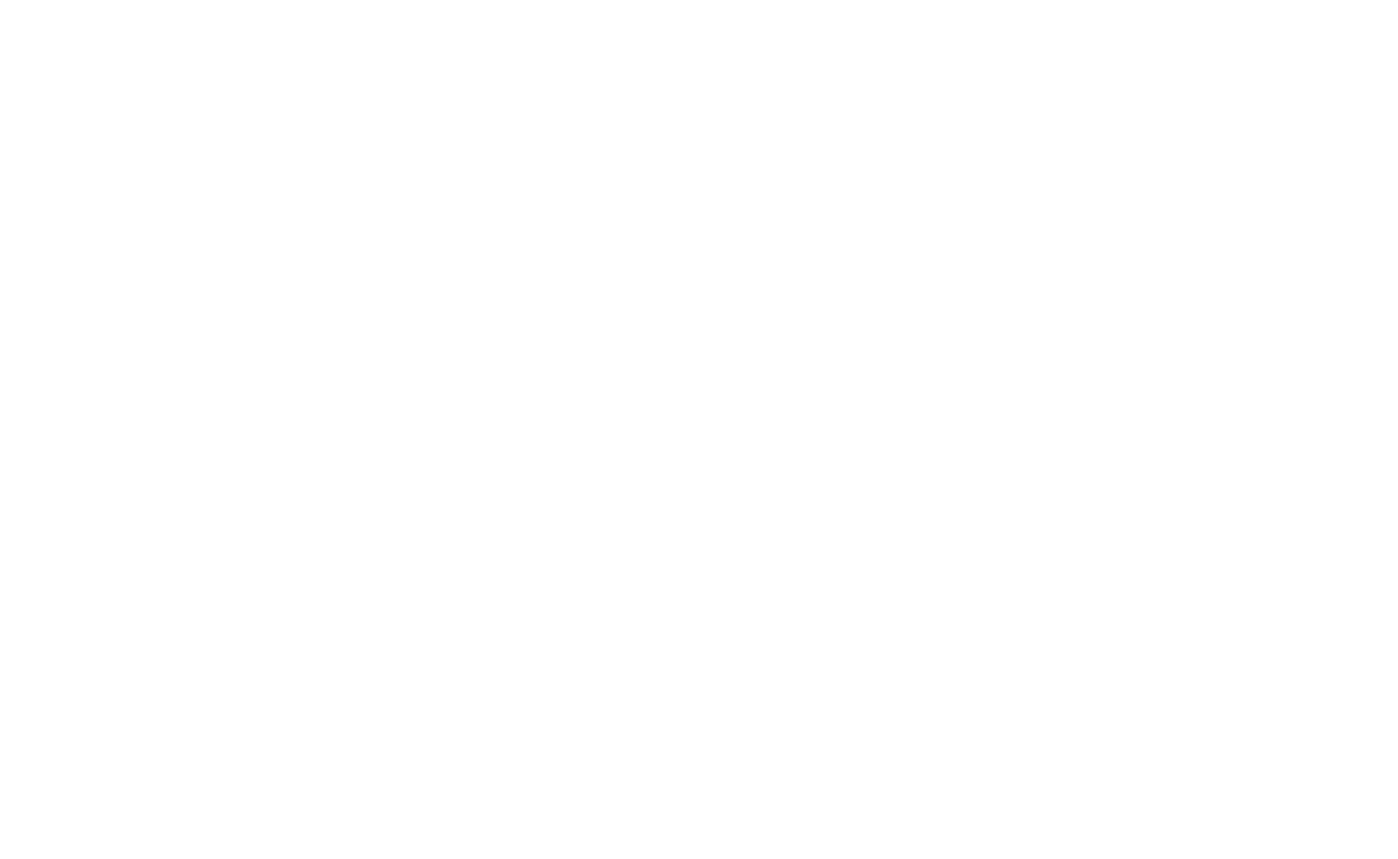
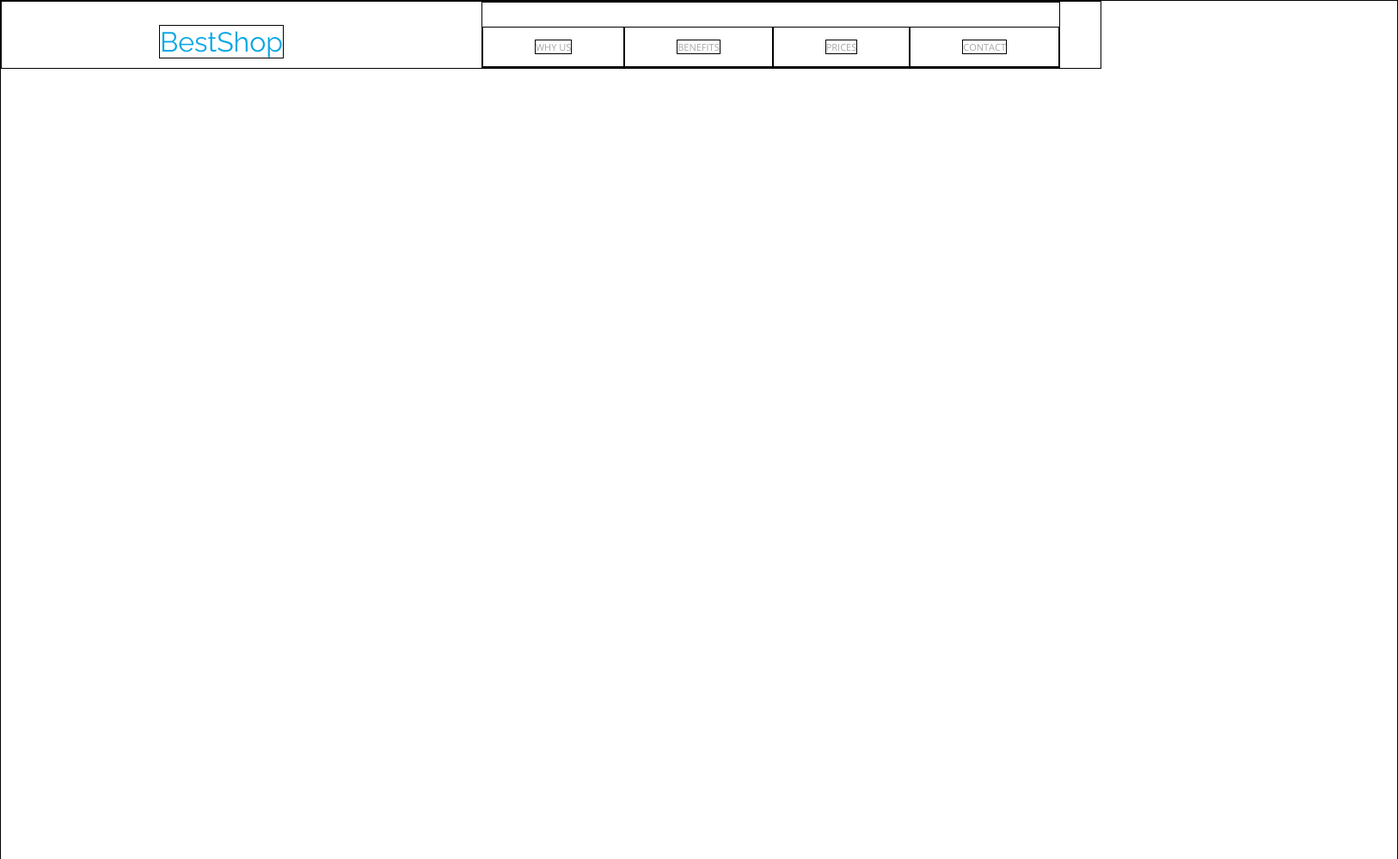
Before and after one commit to D-91-U/Design-Workshop, a website built with Vite: page index.html in a window 1280 px wide. Shown: the whole page at 86% size, 1626 px wide, since content can reach past the window. Before the commit the page ends 800 px from the top, so only its background shows below. Built offline with nearby package versions, Linux system fonts and the light colour scheme.

Commit message:
Prototyp Header Nav

```diff
--- a/css/style.css
+++ b/css/style.css
@@ -11,3 +11,69 @@
     --color-white:#FFFFFF;
 
 }
+
+*{
+    box-sizing: border-box;
+    margin: 0;
+    padding: 0;
+}
+
+.container{
+    width: 1626px;
+    height: 1000px;
+    margin: 0 auto;
+    border: 1px solid black;
+}
+
+.header{
+    display: flex;
+    align-items: center;
+    justify-content: space-around;
+    width: 100vw;
+    border: 1px solid black;
+}
+
+.nav-logo{
+    display: flex;
+    color:var(--color-primary);
+    font-family: var(--first-font-family);
+    font-size: 32px;
+    text-align: left;
+    border:1px solid #000000;
+    margin-top: 16px;
+    margin-left: 136px;
+}
+
+.nav-menu-list {
+    display: flex;
+    align-items: center;
+    justify-content: space-around;
+    margin-left: 136px;
+    border:1px solid #000000;
+}
+
+
+.nav-menu-list li{
+    font-family: var(--second-font-family);
+    font-size: 11px;
+    text-align: center;
+    list-style: none;
+    text-decoration: none;
+    text-transform: uppercase;
+    padding: 15px 60px;
+    margin-top: 28px;
+    border:1px solid #000000;
+}
+.nav-menu-list li a{
+    color: var(--color-grey);
+    text-decoration: none;
+    border:1px solid #000000;
+
+}
+
+.nav-menu-list li a:hover{
+    color: var(--color-black);
+    border-bottom: 2px solid var(--color-primary);
+
+
+}
--- a/index.html
+++ b/index.html
@@ -12,6 +12,18 @@
 </head>
 
 <body>
+  <div class="container">
+  <header class="header">
+    <nav class="nav-logo"><p>BestShop</p></nav>
+      <ul class="nav-menu-list">
+      <li><a href="#">Why us</a></li>
+      <li><a href="#">Benefits</a></li>
+      <li><a href="#">Prices</a></li>
+      <li><a href="#">Contact</a></li>
+    </ul>
+    </nav>
+  </header>
+</div><!--container-->
 </body>
 
 </html>
```
Also changed, not shown: 1 other file.
